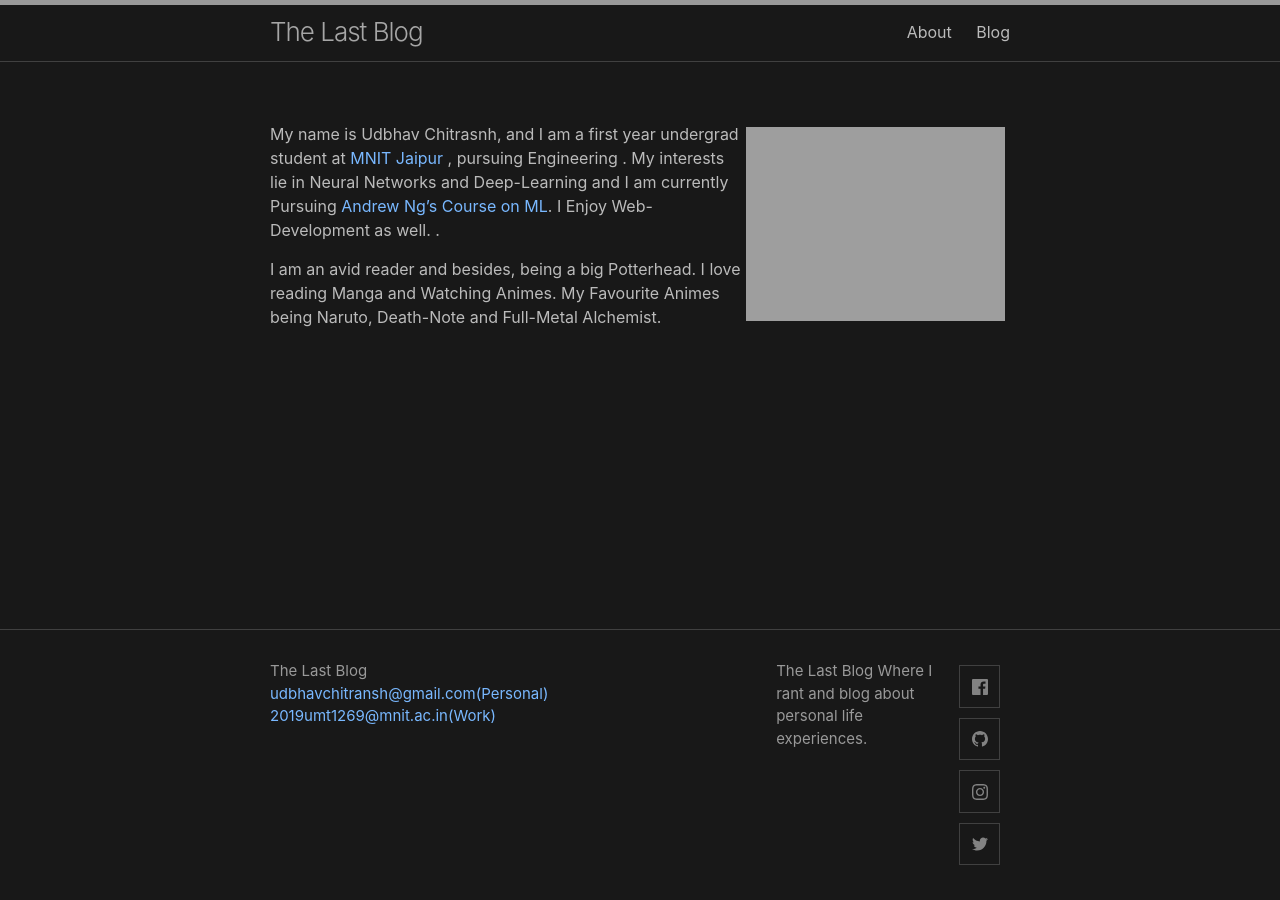
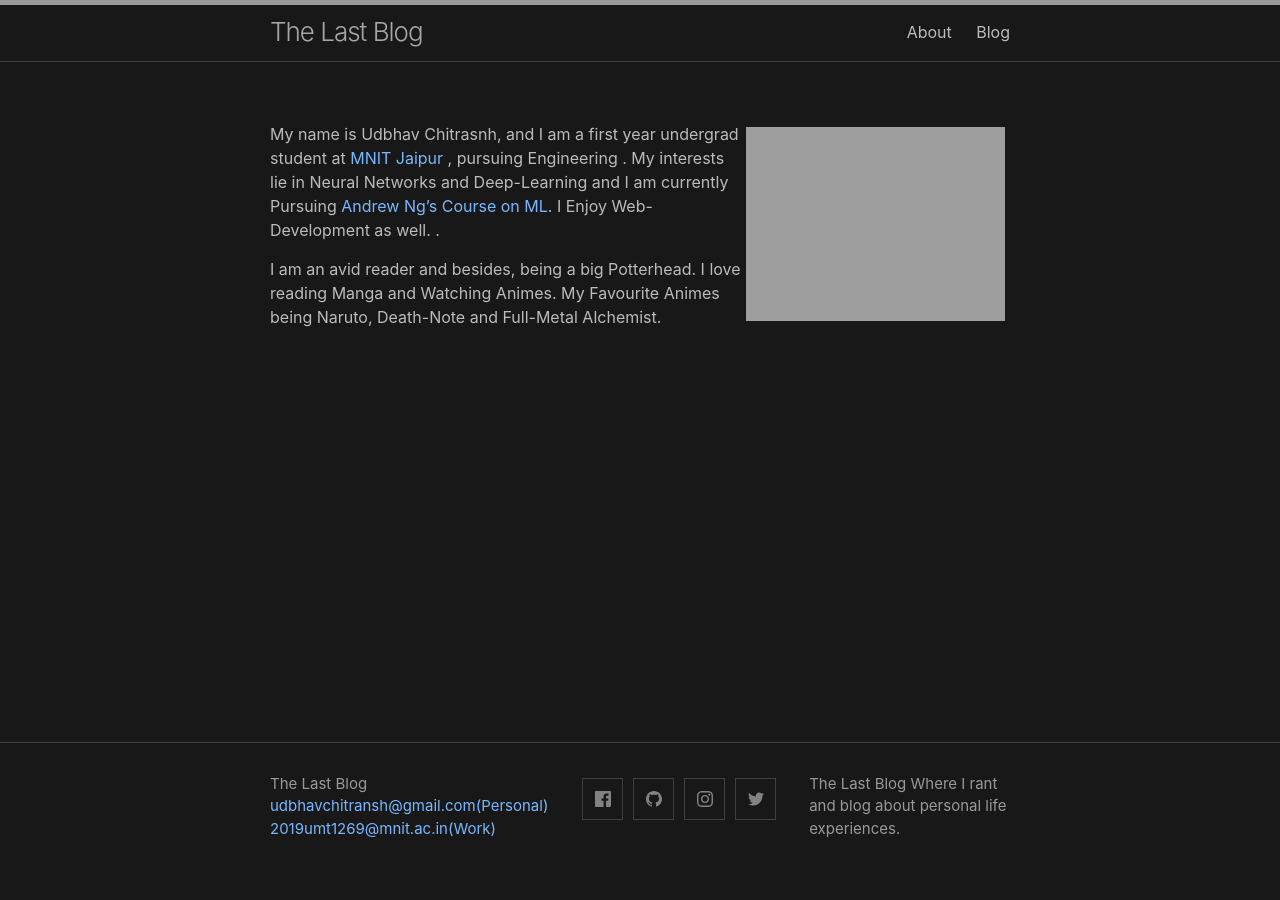
Before and after one commit to udbhavc/udbhavc.github.io, a Jekyll site: the page built from index.markdown, in a window 1280 px wide. Built offline with Jekyll 4.4.1, drawn with Linux system fonts in a browser that asks for light colours; comment, search, counter and statistics services are not loaded.

Commit message:
Update footer.html

```diff
--- a/_includes/footer.html
+++ b/_includes/footer.html
@@ -12,6 +12,9 @@
       </div>
       <div class="footer-col footer-col-1">
         <ul class="social-media-list">
+          <div class="social-links">
+            {%- include social.html -%}
+         </div>
           {% if site.github_username %}
           <li>
             {% include icon-github.html username=site.github_username %}
@@ -44,9 +47,7 @@
         {% endif %}
         </ul>
       </div>
-       <div class="social-links">
-      {%- include social.html -%}
-       </div>
+
 
 
     </div>
```
